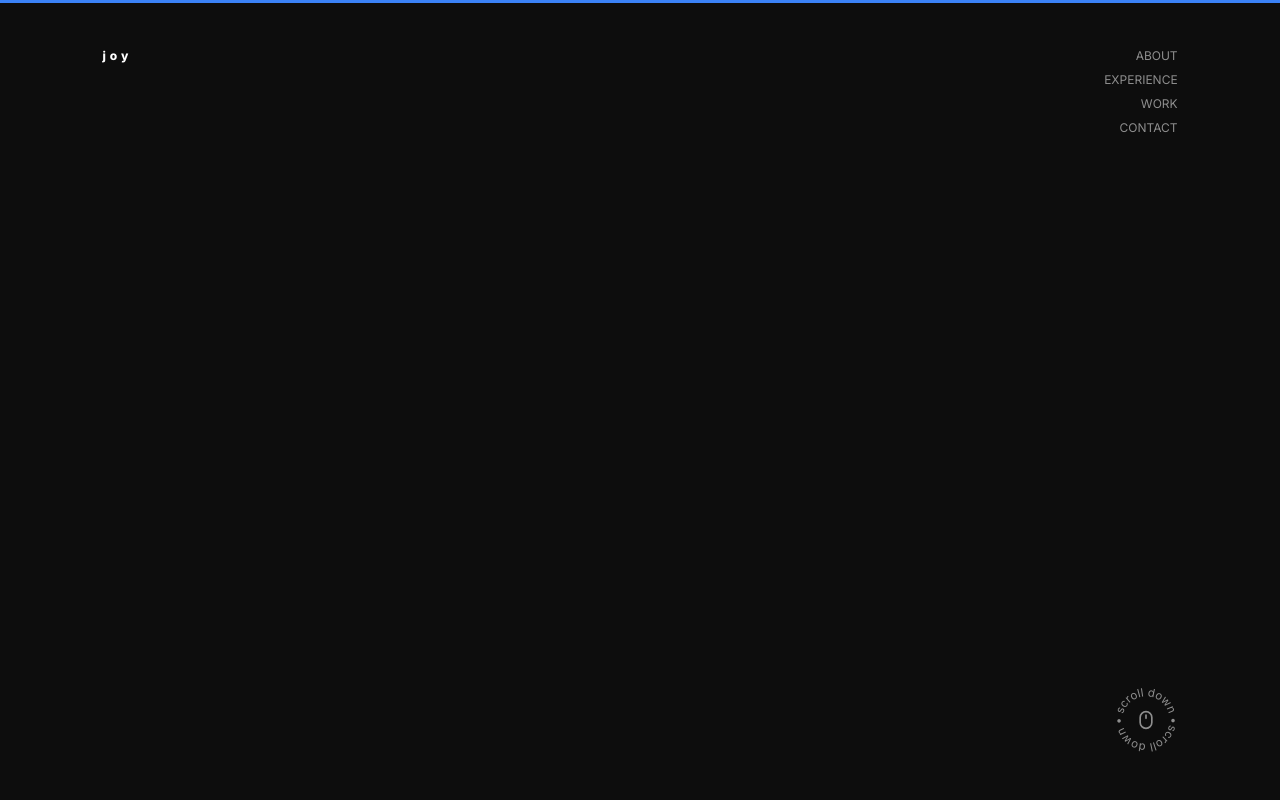
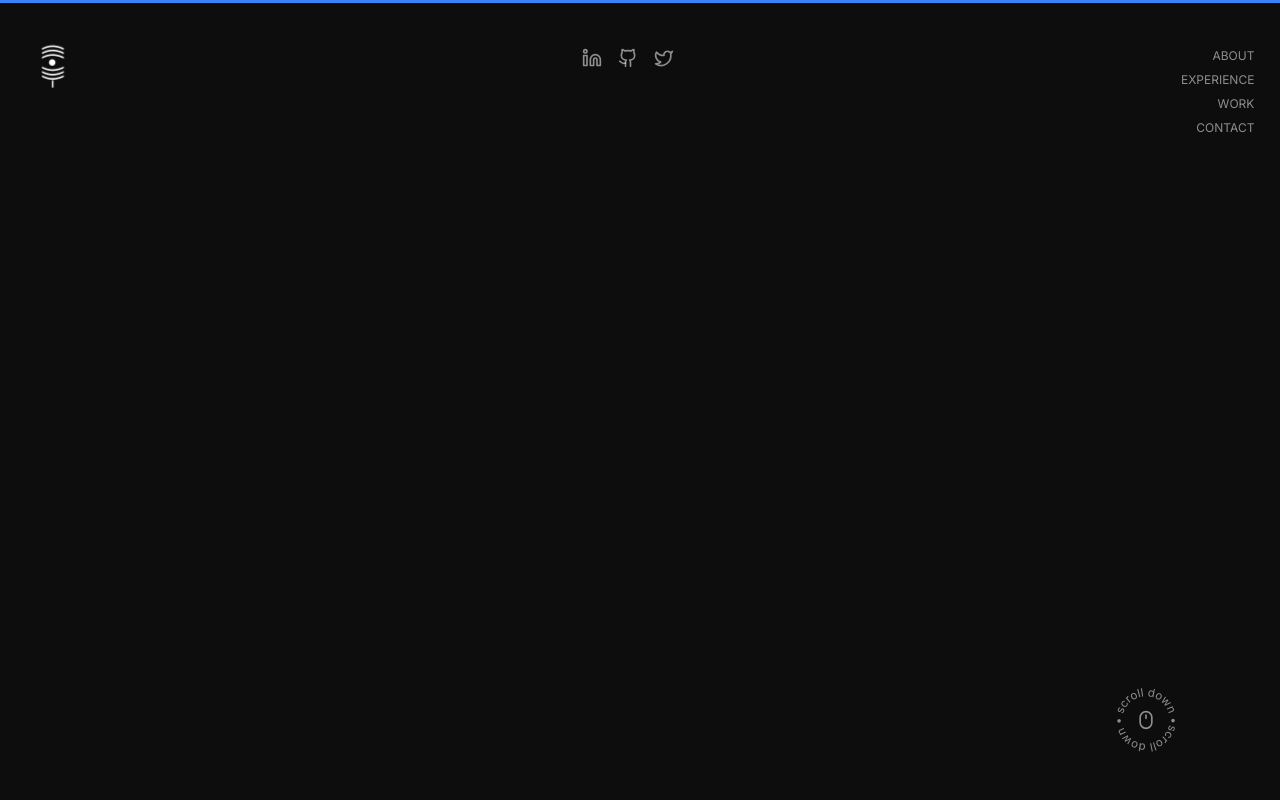
Before and after one commit to joysamaddar/portfolio, a Next.js app: page / in a window 1280 px wide. Shown: the top 800 px of the page. Built offline with nearby package versions, Linux system fonts and the light colour scheme.

Commit message:
Added socials on navbar

```diff
--- a/components/Navbar.tsx
+++ b/components/Navbar.tsx
@@ -1,6 +1,8 @@
 "use client";
 
 import { motion, useScroll } from "framer-motion";
+import { Github, Linkedin, Twitter } from "lucide-react";
+import Link from "next/link";
 
 export default function Navbar() {
   const liHoverAnim = {
@@ -16,22 +18,34 @@ export default function Navbar() {
       },
     },
   };
+
   const liAnim = {
     hidden: { opacity: 0, x: "1.5rem" },
     show: { opacity: 1, x: "0", transition: { type: "spring", bounce: 0.3 } },
   };
 
+  const socialsAnim =  {
+    hidden: { opacity: 0, y: "-1.5rem" },
+    show: { opacity: 1, y: "0", transition: { type: "spring", bounce: 0.3 } },
+  };
+
   return (
     <div>
-      <nav className="fixed top-0 left-0 w-full flex flex-row items-start justify-between px-[8%] pt-8 md:pt-12 text-xs select-none z-[997]">
+      <nav className="fixed top-0 left-0 w-full flex flex-row items-start justify-between pl-[2.5%] pr-[2%] pt-8 md:pt-12 text-xs select-none z-[997]">
         <motion.h2
-          initial={{ opacity: 0, x: "-1.5rem" }}
+          initial={{ opacity: 0, x: "-1.5rem", rotate: "90deg"}}
           animate={{ opacity: 1, x: 0 }}
-          transition={{ type: "spring", bounce: 0.3 }}
-          className="font-extrabold tracking-[0.25rem]"
+          transition={{ type: "spring", bounce: 0.3}}
+          className="font-light text-2xl tracking-[-0.25rem]"
         >
-          joy
+          (((•)))-
+          {/* )•)- */}
         </motion.h2>
+        <motion.div variants={ulAnim} initial="hidden" animate="show" className="text-graytransparent flex flex-row gap-4 items-center justify-start transition-all">
+            <motion.a variants={socialsAnim} href="https://www.linkedin.com/in/joy-samaddar/" target="_blank"><Linkedin className="w-5 h-5 hover:text-blue-500" /></motion.a>
+            <motion.a variants={socialsAnim} href="https://github.com/joysamaddar" target="_blank"><Github className="w-5 h-5 hover:text-blue-500" /></motion.a>
+            <motion.a variants={socialsAnim} href="https://twitter.com/0xjooy" target="_blank"><Twitter className="w-5 h-5 hover:text-blue-500" /></motion.a>
+          </motion.div>
         <motion.ul
           variants={ulAnim}
           initial="hidden"
```
